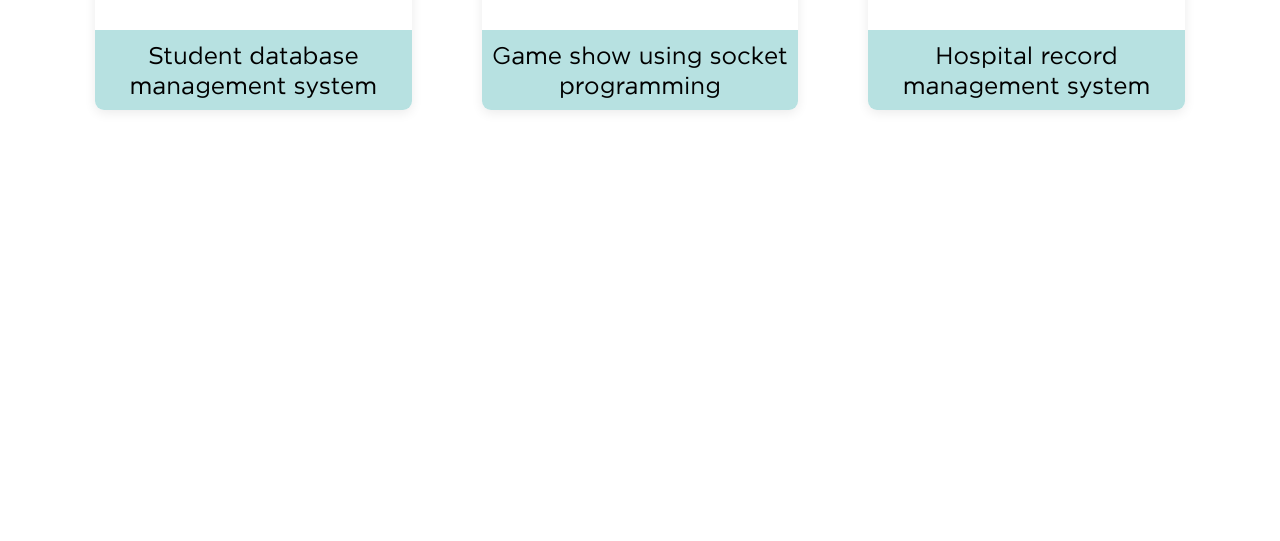
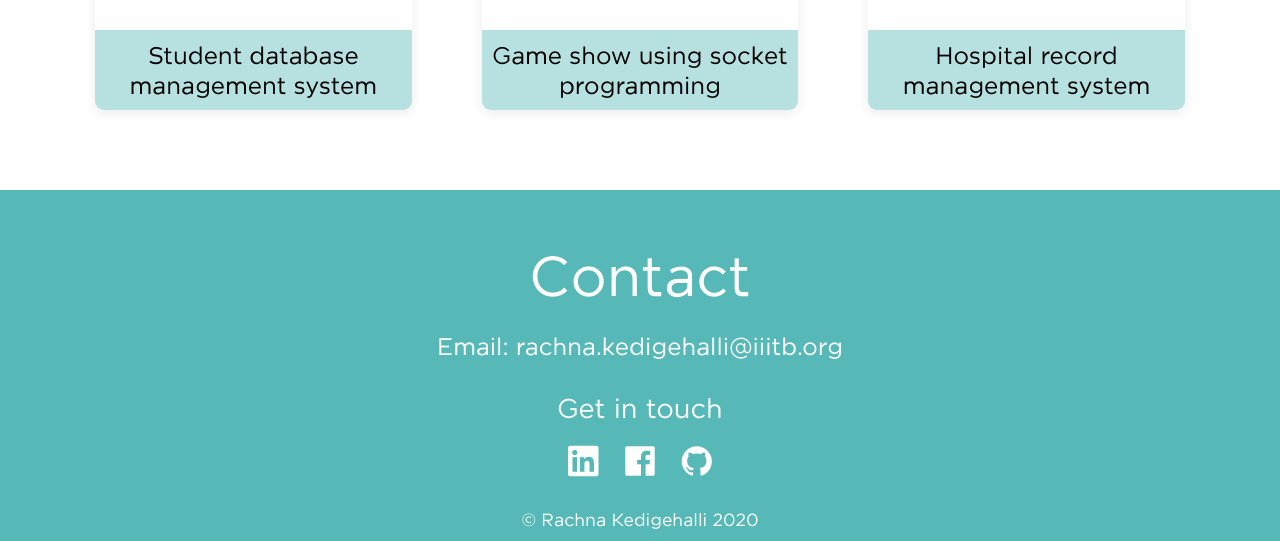
Before and after one commit to RachnaKedigehalli/RachnaKedigehalli.github.io, a plain HTML site: page index.html in a window 1280 px wide. Shown: the part 3123-3664 px from the top of the page. Before the commit the page ends 3313 px from the top, so only its background shows below. Drawn offline with nearby package versions, Linux system fonts and the light colour scheme.

Commit message:
contact added

```diff
--- a/css/styles.css
+++ b/css/styles.css
@@ -178,9 +178,6 @@ nav hr{
 	font-size: 130%;
 }
 /*----------timeline----------*/
-#data{
-	/*position: absolute;*/
-}
 .timeline{
 	position: relative;
 	padding: 20px;
@@ -251,7 +248,6 @@ nav hr{
 	margin-bottom: 50px;
 
 }
-
 .area-head{
 	font-size: 200%;
 	margin-bottom: 20px;
@@ -339,6 +335,30 @@ nav hr{
 
 /*--------------------contact------------------------*/
 #contact{
-
+	background-color: #56b9b8;
+	color: #ffffff;
+	padding-top: 50px;
+	padding-bottom: 10px;
+}
+#contact-heading{
+	font-size: 350%;
+	margin-bottom: 20px;
+}
+#email{
+	font-size: 150%;
+	margin-bottom: 30px;
+}
+#get-in-touch{
+	font-size: 170%;
+	margin-bottom: 20px;
+}
+.social-media{
+	font-size: 200%;
+	color: #ffffff;
+	margin: 0px 10px;
+}
+#copyright{
+	font-size: 110%;
+	margin-top: 30px;
 }
 /*--------------------contact------------------------*/
--- a/index.html
+++ b/index.html
@@ -125,6 +125,18 @@
 		</div>
 	</div>
 	<div id="contact">
+		<div id="contact-heading"> Contact </div>
+		<div id="email">
+			Email: rachna.kedigehalli@iiitb.org
+		</div>
+		<div id="get-in-touch">
+			Get in touch
+		</div>
+		<a href="https://www.linkedin.com/in/rachna-kedigehalli-aaa9a6192/"><i class="devicon-linkedin-plain social-media"></i></a>
+		<a href="https://www.facebook.com/rachna.kedigehalli.30/"><i class="devicon-facebook-plain social-media"></i></a>
+		<a href="https://github.com/RachnaKedigehalli"><i class="devicon-github-plain social-media"></i> </a>
+
+		<div id="copyright">&copy; Rachna Kedigehalli 2020</div>
 
 	</div>
 	<script type="text/javascript" src="js/nav.js"></script>
```
